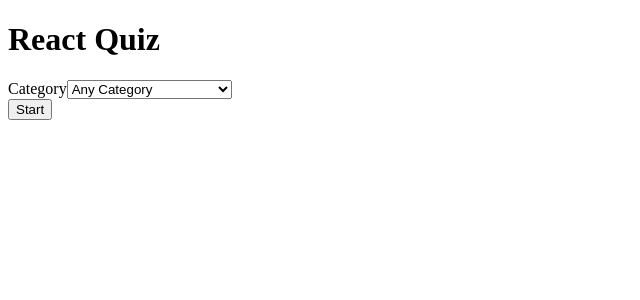
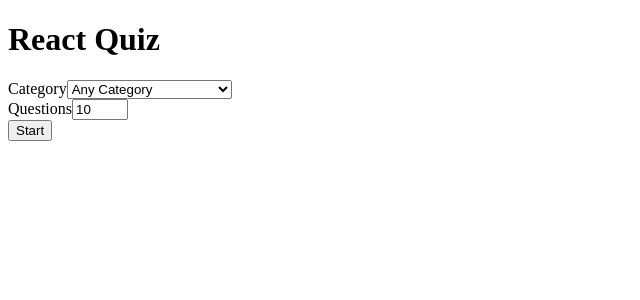
Before and after one commit to godkingjay/TypeScript-and-React_Quiz-App, a React (Vite) app: page / in a window 1280 px wide. Shown: the top 300 px of the page, without its empty margins (0-640 px from the left). Built offline with nearby package versions, Linux system fonts and the light colour scheme.

Commit message:
ADD: Question Amount Input Field

```diff
--- a/src/App.tsx
+++ b/src/App.tsx
@@ -19,6 +19,7 @@
   const [score, setScore] = useState(0);
   const [gameOver, setGameOver] = useState(true);
   const [totalQuestions, setTotalQuestions] = useState(10);
+  const [questionAmount, setQuestionAmount] = useState(10);
   const [category, setCategory] = useState(0);
 
   const startTrivia = async () => {
@@ -26,7 +27,7 @@
     setGameOver(false);
 
     const newQuestions = await fetchQuizQuestions(
-      totalQuestions,
+      questionAmount,
       Difficulty.EASY,
       category,
     );
@@ -70,6 +71,7 @@
       {gameOver || userAnswers.length === totalQuestions ? (
         <div>
           <div>
+            <div>
               <label htmlFor="category">Category</label>
               <select name="category" id="category" onChange={ (e) => setCategory(Number(e.target.value)) }>
                 {Category.map((category, index ) => (
@@ -77,7 +79,29 @@
                 ))}
               </select>
             </div>
-          <button className="start" onClick={startTrivia}>
+            <div>
+              <label htmlFor="questionAmount">Questions</label>
+              <input
+                type="number"
+                name="questionAmount"
+                id="questionAmount"
+                min={1}
+                max={50}
+                onBlur={(e) => {
+                  if (e.target.valueAsNumber == 0 || e.target.value.length == 0) e.target.value = "1";
+                  else if (e.target.valueAsNumber > 50) e.target.value = "50";
+                  setQuestionAmount(e.target.valueAsNumber);
+                }}
+                placeholder="1 - 50"
+                defaultValue={ questionAmount }
+                >
+              </input>
+            </div>
+          </div>
+          <button className="start" onClick={() => {
+            setTotalQuestions(questionAmount);
+            startTrivia();
+          }}>
             Start
           </button>
         </div>
```
Lines whose indentation alone changed are shown as unchanged.
